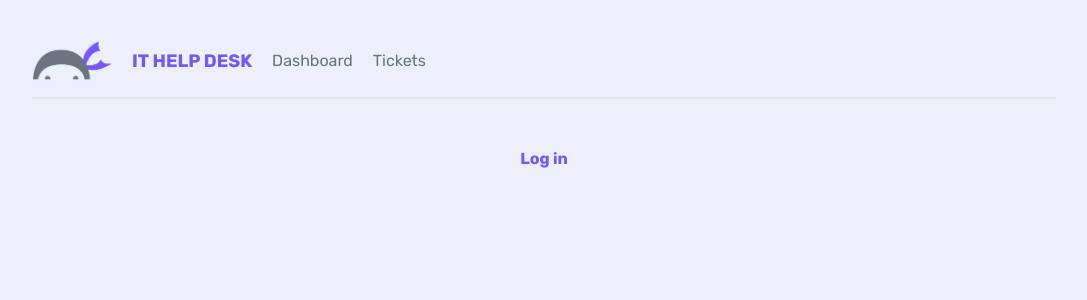
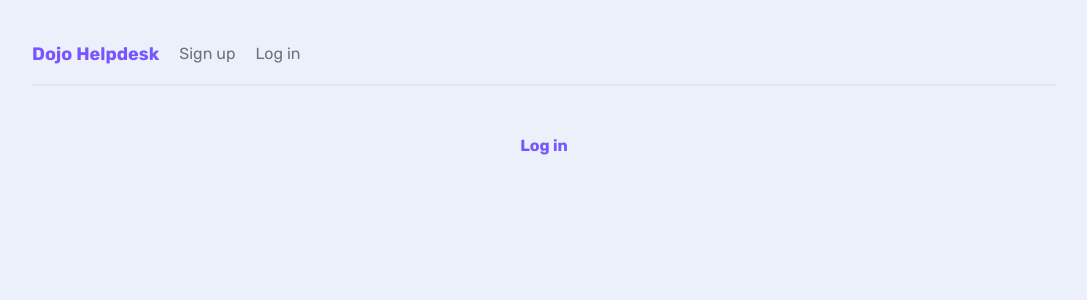
Before and after one commit to rodisho/Nextjs13-ticket-system-PoC, a Next.js app: page /login in a window 1280 px wide. Shown: the top 300 px of the page, without its empty margins (96-1183 px from the left). Built offline with nearby package versions, Linux system fonts and the light colour scheme.

Commit message:
created nested layout

```diff
--- /dev/null
+++ b/app/(auth)/layout.jsx
@@ -0,0 +1,14 @@
+import Link from "next/link";
+
+export default function AuthLayout({children}) {
+    return (
+        <>
+            <nav>
+                <h1>Dojo Helpdesk</h1>
+                <Link href="/signup">Sign up</Link>
+                <Link href="/login">Log in</Link>
+            </nav>
+            {children}
+        </>
+    );
+}
--- /dev/null
+++ b/app/(dashboard)/layout.jsx
@@ -0,0 +1,10 @@
+import Navbar from "@/app/components/Navbar";
+
+export default function DashboardLayout({children}) {
+    return (
+       <>
+       <Navbar/>
+           {children}
+       </>
+    );
+}
--- a/app/layout.jsx
+++ b/app/layout.jsx
@@ -1,8 +1,5 @@
 import './globals.css';
 import { Rubik } from 'next/font/google';
-
-// Components
-import Navbar from './components/Navbar';
 
 const rubik = Rubik({ subsets: ['latin'] });
 
@@ -15,7 +12,6 @@
   return (
     <html lang='en'>
       <body className={rubik.className}>
-        <Navbar></Navbar>
         {children}
       </body>
     </html>
```
